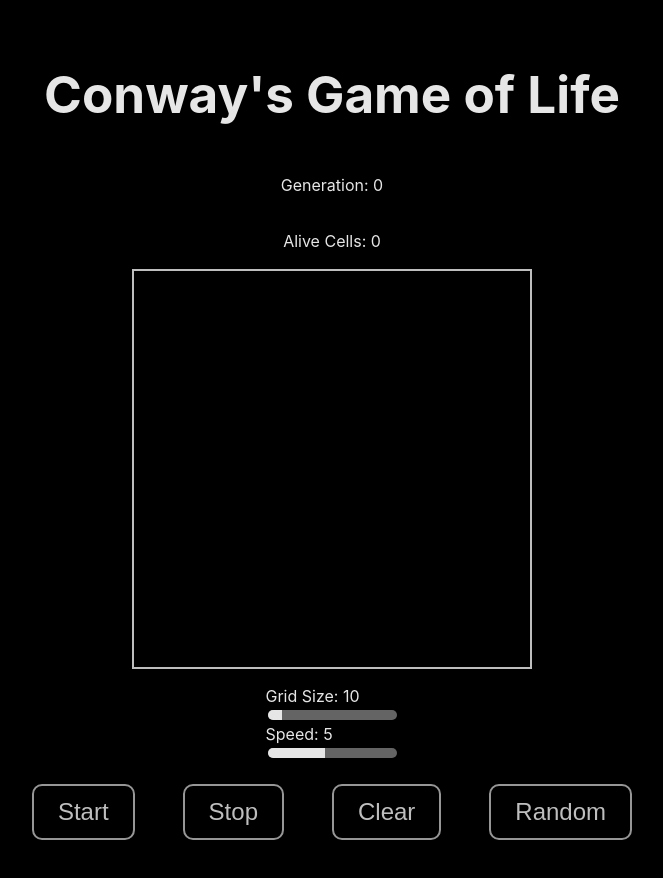
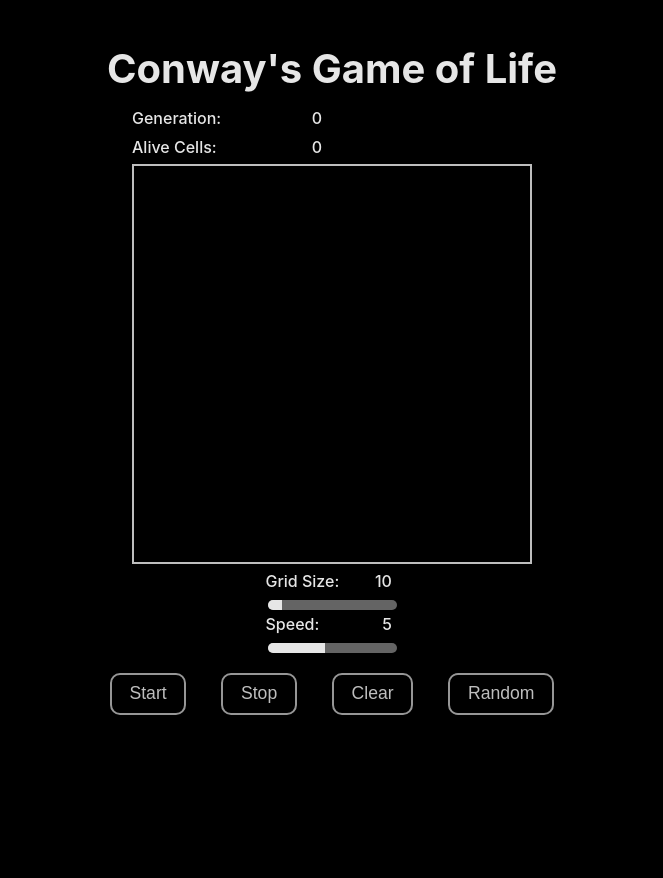
Before and after one commit to benceluzsinszky/game-of-life, a React (Vite) app: page / in a window 1280 px wide. Shown: the top 878 px of the page, without its empty margins (308-971 px from the left). After the commit the page ends 800 px from the top, so only its background shows below. Built offline with nearby package versions, Linux system fonts and the light colour scheme.

Commit message:
update css

```diff
--- a/src/App.jsx
+++ b/src/App.jsx
@@ -66,6 +66,7 @@ export default function App() {
 
   const handleClear = () => {
     dispatch({ type: 'STOP_RUNNING' });
+    dispatch({ type: 'RESET_GENERATION' });
     dispatch({ type: 'SET_GRID', payload: state.gridArray.fill(0) });
     gridArrayToCss(state.gridArray);
   };
@@ -88,16 +89,23 @@ export default function App() {
   return (
     <>
       <h1>Conway&apos;s Game of Life</h1>
-      <p>Generation: {state.generation}</p>
-      <p>Alive Cells: {aliveCells}</p>
+      <div className='info'>
+        <div className='info-text'>
+          <p>Generation:</p><p>{state.generation}</p>
+        </div>
+        <div className='info-text'>
+          <p>Alive Cells:</p><p>{aliveCells}</p>
+        </div>
+      </div>
       <GameGrid
         state={state}
         dispatch={dispatch}
         gridArrayToCss={gridArrayToCss} />
       <div className='sliders'>
-        <label htmlFor="sizeSlider">Grid Size: {state.size} </label>
+        <div className='info-text'>
+          <p>Grid Size:</p><p>{state.size}</p>
+        </div>
         <input
-          id="sizeSlider"
           type="range"
           min="5"
           max="50"
@@ -105,9 +113,10 @@ export default function App() {
           value={sliderSize}
           onChange={handleSizeChange}
         />
-        <label htmlFor='speedSlider'>Speed: {state.speed} </label>
+        <div className='info-text'>
+          <p>Speed:</p><p>{state.speed}</p>
+        </div>
         <input
-          id='speedSlider'
           type='range'
           min='1'
           max='10'
--- a/src/styles/App.css
+++ b/src/styles/App.css
@@ -42,8 +42,45 @@ body>div {
 }
 
 h1 {
-  font-size: 3.2em;
+  font-size: 2.5em;
   line-height: 1.1;
+  margin: 15px;
+}
+
+p {
+  font-weight: 550;
+  margin: 0;
+  padding: 0px 0px 5px 0px;
+}
+
+.info {
+  display: flex;
+  flex-direction: column;
+  justify-content: space-around;
+  width: calc(100vh / 2);
+}
+
+.info>div::after {
+  content: "";
+  width: 50%;
+}
+
+.info-text {
+  display: flex;
+  flex-direction: row;
+  justify-content: space-around;
+  width: 95%;
+}
+
+.info-text p:first-child {
+  display: flex;
+  flex-wrap: nowrap;
+  text-align: left;
+}
+
+.info-text p:last-child {
+  flex: 1;
+  text-align: right;
 }
 
 .sliders {
@@ -51,7 +88,7 @@ h1 {
   flex-direction: column;
   align-items: start;
   justify-content: center;
-  margin-top: 15px;
+  margin-top: 5px;
 }
 
 input[type="range"] {
@@ -82,7 +119,7 @@ input[type="range"]::-moz-range-thumb {
 }
 
 button {
-  font-size: 1.5em;
+  font-size: 1.1em;
   padding: 0.5em 1em;
   margin: 1em;
   border: 2px solid var(--bright-grey);
```
